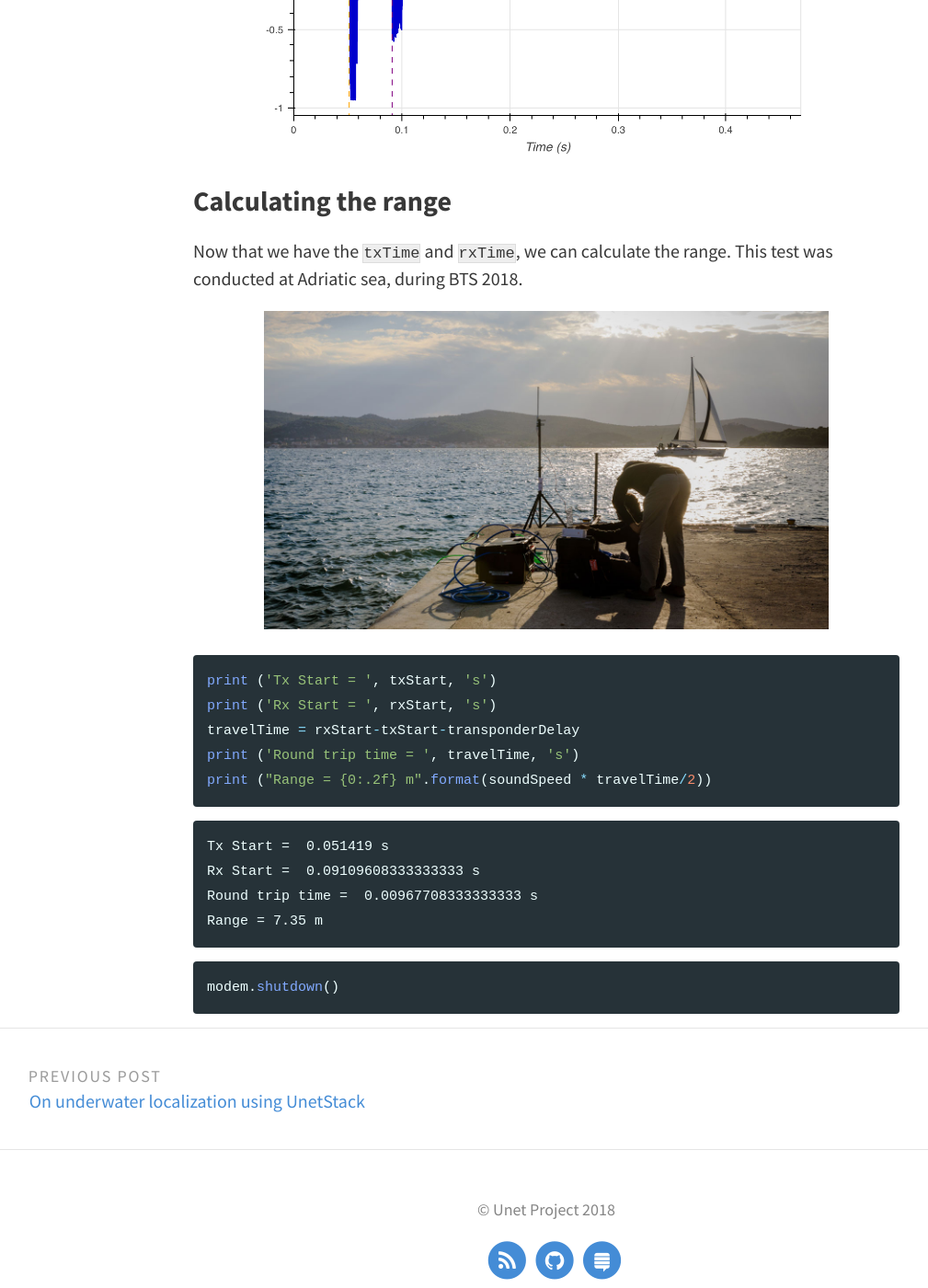
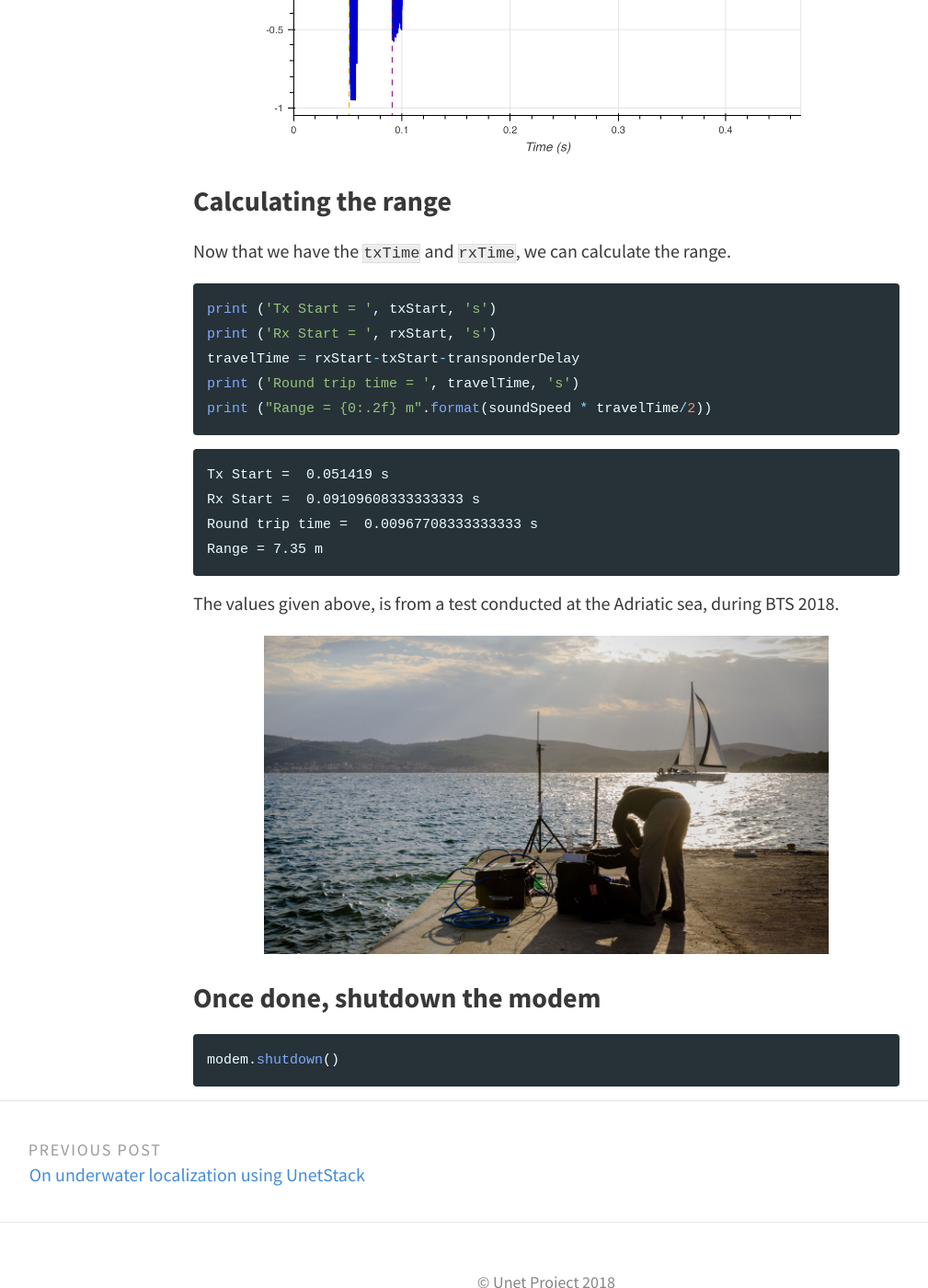
Before and after one commit to org-arl/unet-blog, a Jekyll site: the page built from _posts/2018-09-27-AUV-to-transponder Range Estimation Application using UnetStack.md, in a window 1280 px wide and 1400 px high, scrolled down 5942 px. Shown: the whole window at 92% size, without its empty margins (46-1055 px from the left). Built offline with Jekyll 4.4.1, drawn with Linux system fonts in a browser that asks for light colours.

Commit message:
Changing the position of the photo of the testing

````diff
--- a/_posts/2018-09-27-AUV-to-transponder Range Estimation Application using UnetStack.md
+++ b/_posts/2018-09-27-AUV-to-transponder Range Estimation Application using UnetStack.md
@@ -146,9 +146,7 @@ vlines(rxStart, color='purple')
 
 ![img](../assets/img/bokeh_plot_4.png)
 ### Calculating the range
-Now that we have the `txTime` and `rxTime`, we can calculate the range. This test was conducted at Adriatic sea, during BTS 2018.
-
-![img](../assets/img/testing.jpg)
+Now that we have the `txTime` and `rxTime`, we can calculate the range.
 
 ```python
 print ('Tx Start = ', txStart, 's')
@@ -163,8 +161,11 @@ print ("Range = {0:.2f} m".format(soundSpeed * travelTime/2))
     Round trip time =  0.00967708333333333 s
     Range = 7.35 m
 
+The values given above, is from a test conducted at the Adriatic sea, during BTS 2018.
 
+![img](../assets/img/testing.jpg)
 
+### Once done, shutdown the modem
 ```python
 modem.shutdown()
 ```
````
